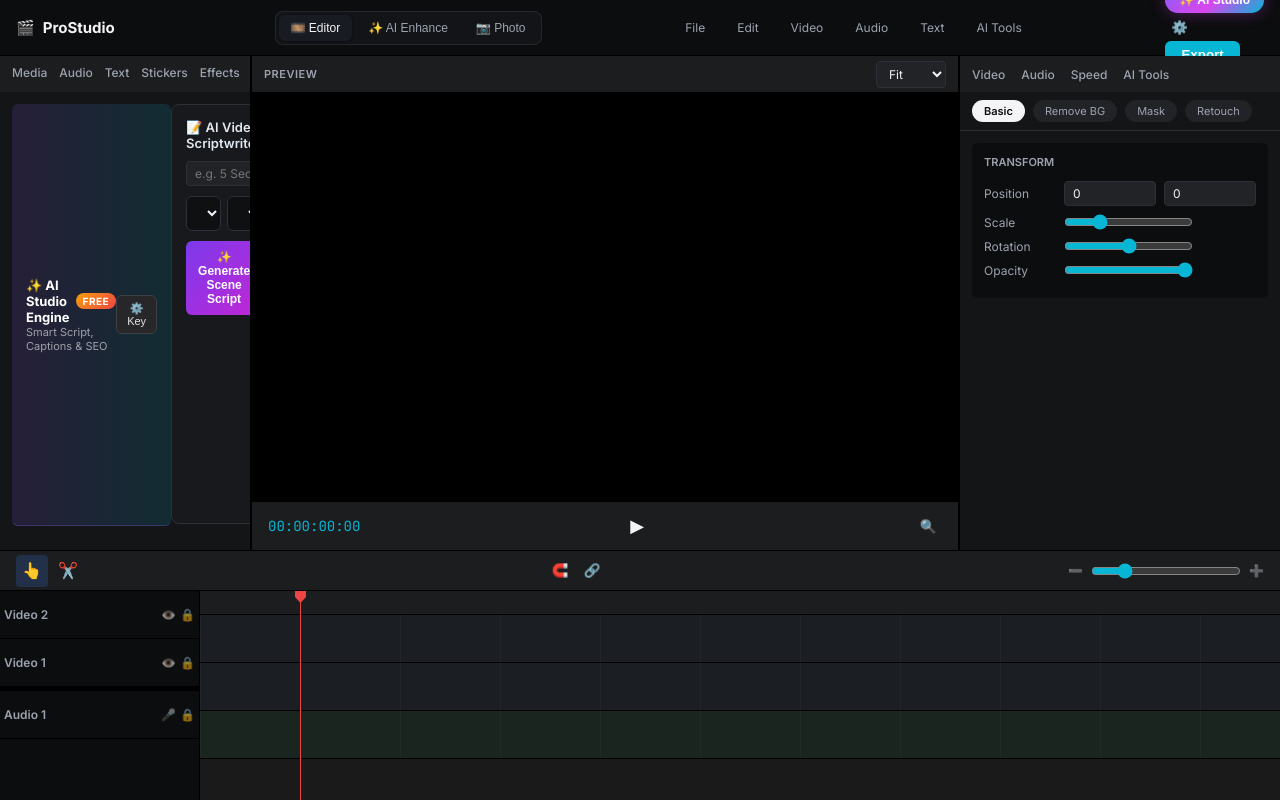
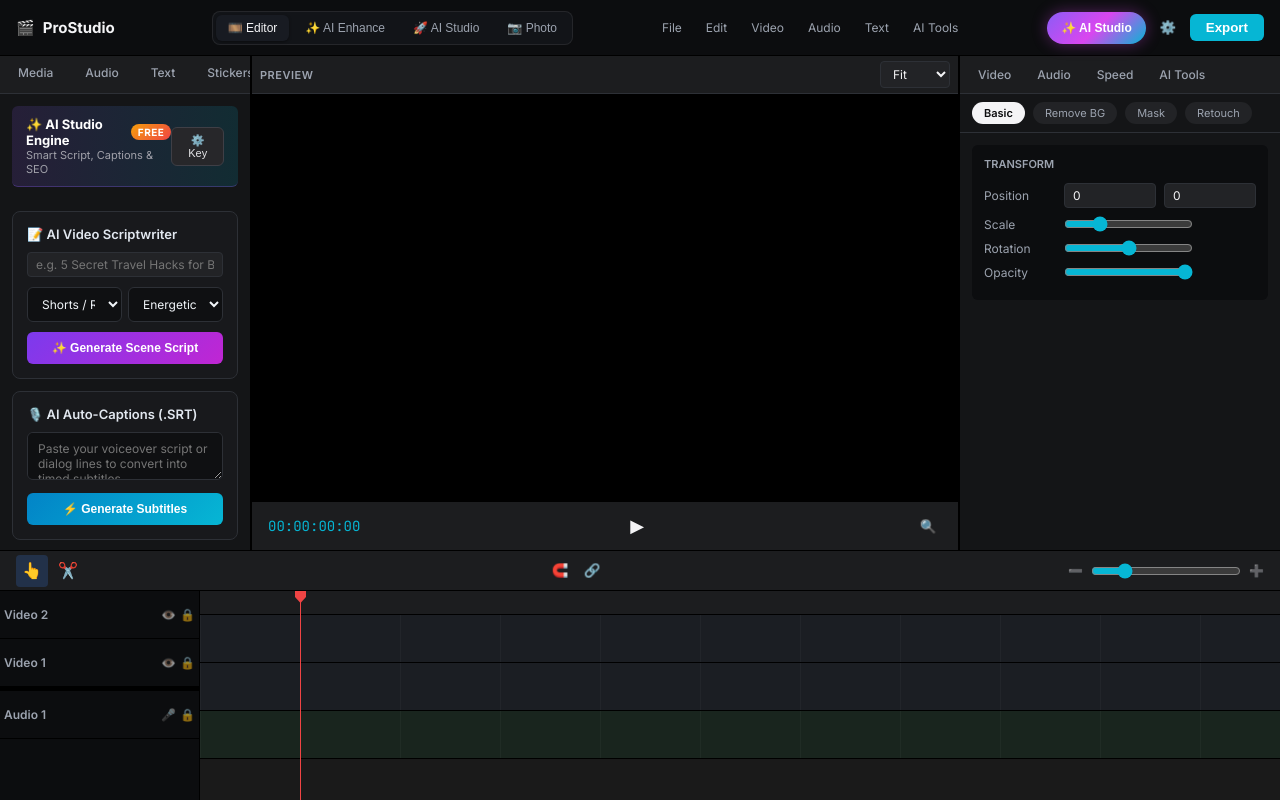
Before and after one commit to harshitmeena200515-cyber/prostudio-video-editor, a plain HTML site: page index.html in a window 1280 px wide. Both pictures are taken after a click on the button "✨ AI Studio". Drawn offline with Linux system fonts and the light colour scheme; no server answers.

Commit message:
fix(ui): adjust header flex layout, add AI Studio mode pill, and fix left panel tab overflow

```diff
--- a/index.html
+++ b/index.html
@@ -23,10 +23,11 @@
                 <span class="logo-icon">🎬</span>
                 <span class="logo-text">ProStudio</span>
             </div>
-            <!-- Mode Switcher (Editor / AI Enhance / Photo) -->
+            <!-- Mode Switcher (Editor / AI Enhance / AI Studio / Photo) -->
             <div class="mode-pill-group">
                 <button class="mode-pill-btn active" data-mode="video" title="Timeline Video Editor">🎞️ Editor</button>
                 <button class="mode-pill-btn" data-mode="enhance" title="Neural AI Video Enhancement Studio">✨ AI Enhance</button>
+                <button class="mode-pill-btn" data-mode="aistudio" title="Google Gemini AI Script & Subtitles">🚀 AI Studio</button>
                 <button class="mode-pill-btn" data-mode="photo" title="Photo Editor">📷 Photo</button>
             </div>
 
@@ -106,6 +107,7 @@
                         <div class="tab" data-target="effects-lib">Effects</div>
                         <div class="tab" data-target="transitions-lib">Transitions</div>
                         <div class="tab" data-target="filters-lib">Filters</div>
+                        <div class="tab" id="tab-ai-studio" data-target="ai-studio-lib" style="color: #c084fc; font-weight: 600;">✨ AI Studio</div>
                     </div>
                 </div>
                 <div class="panel-content">
--- a/js/app.js
+++ b/js/app.js
@@ -36,6 +36,9 @@
     }
 
     init() {
+        // Initialize AI Studio Neural Engine first so its pane/tab exists
+        this.aiStudio = new ProStudioAI(this);
+
         // Initialize UI
         initPanels();
         renderLibrary();
@@ -45,14 +48,11 @@
         // Initialize Media Manager
         this.mediaManager.init();
 
-        // Initialize AI Studio Neural Engine
-        this.aiStudio = new ProStudioAI(this);
-
         this.bindEvents();
 
         const urlParams = new URLSearchParams(window.location.search);
         const initialMode = urlParams.get('mode');
-        if (initialMode && ['video', 'enhance', 'photo'].includes(initialMode)) {
+        if (initialMode && ['video', 'enhance', 'photo', 'aistudio'].includes(initialMode)) {
             this.setMode(initialMode);
         }
 
@@ -145,10 +145,40 @@
         this.currentMode = mode;
         document.body.className = `theme-dark mode-${mode}`;
 
+        const leftPanel = document.getElementById('panel-left');
+
         if (mode === 'photo') {
             this.photoUI.activate();
+            if (leftPanel) leftPanel.style.width = '';
         } else if (mode === 'enhance') {
             this.enhancementUI.activate();
+            if (leftPanel) leftPanel.style.width = '';
+        } else if (mode === 'aistudio') {
+            if (this.currentMode === 'photo') this.photoUI.deactivate();
+            if (this.currentMode === 'enhance') this.enhancementUI.deactivate();
+            if (leftPanel) leftPanel.style.width = '380px';
+            const aiTab = document.getElementById('tab-ai-studio');
+            if (aiTab) {
+                document.querySelectorAll('.panel-header .tab').forEach(t => t.classList.remove('active'));
+                aiTab.classList.add('active');
+                document.querySelectorAll('#panel-left .tab-pane').forEach(p => p.classList.remove('active'));
+                const aiPane = document.getElementById('ai-studio-lib');
+                if (aiPane) aiPane.classList.add('active');
+            }
+        } else {
+            if (this.currentMode === 'photo') this.photoUI.deactivate();
+            if (this.currentMode === 'enhance') this.enhancementUI.deactivate();
+            if (leftPanel) leftPanel.style.width = '';
+            const mediaTab = document.querySelector('.panel-header .tab[data-target="media-bin"]');
+            if (mediaTab) {
+                document.querySelectorAll('.panel-header .tab').forEach(t => t.classList.remove('active'));
+                mediaTab.classList.add('active');
+                document.querySelectorAll('#panel-left .tab-pane').forEach(p => p.classList.remove('active'));
+                const mediaPane = document.getElementById('media-bin');
+                if (mediaPane) mediaPane.classList.add('active');
+            }
+            // Standard editor
+            if (leftPanel) leftPanel.style.width = '';
         }
 
         // Update active class on mode pills
--- a/styles/ai-studio.css
+++ b/styles/ai-studio.css
@@ -182,3 +182,45 @@
 .ai-modal-close:hover {
     color: #fff;
 }
+
+
+.ai-pill-btn {
+    height: 32px;
+    padding: 0 14px;
+    white-space: nowrap;
+    display: inline-flex;
+    align-items: center;
+    justify-content: center;
+    gap: 6px;
+    font-size: 12px;
+    font-weight: 600;
+}
+
+/* Force Vertical Column Layout for AI Studio Lib Pane */
+#ai-studio-lib {
+    display: none;
+    width: 100%;
+    height: 100%;
+    overflow-y: auto;
+    overflow-x: hidden;
+    padding: 14px;
+    box-sizing: border-box;
+}
+
+#ai-studio-lib.active {
+    display: flex !important;
+    flex-direction: column !important;
+    gap: 12px;
+}
+
+#ai-studio-lib .ai-section-card {
+    width: 100%;
+    box-sizing: border-box;
+    margin-bottom: 0;
+}
+
+#ai-studio-lib .ai-tab-header {
+    width: 100%;
+    box-sizing: border-box;
+    border-radius: 6px;
+}
--- a/styles/enhancement.css
+++ b/styles/enhancement.css
@@ -725,3 +725,11 @@
     color: var(--text-primary);
     border-color: rgba(255, 255, 255, 0.2);
 }
+
+
+.mode-pill-btn[data-mode="aistudio"].active {
+    background: linear-gradient(135deg, rgba(168, 85, 247, 0.25), rgba(6, 182, 212, 0.15));
+    color: #c084fc;
+    border: 1px solid rgba(168, 85, 247, 0.4);
+    box-shadow: 0 0 12px rgba(168, 85, 247, 0.35);
+}
--- a/styles/main.css
+++ b/styles/main.css
@@ -588,3 +588,119 @@
     overflow: hidden;
     text-overflow: ellipsis;
 }
+
+
+/* Responsive Header & Menu Actions */
+.menu-actions {
+    display: flex;
+    align-items: center;
+    gap: 8px;
+    flex-shrink: 0;
+    white-space: nowrap;
+}
+
+#menu-bar {
+    height: var(--header-height);
+    background-color: var(--bg-main);
+    border-bottom: 1px solid var(--border-color);
+    display: flex;
+    align-items: center;
+    padding: 0 16px;
+    justify-content: space-between;
+    flex-wrap: nowrap;
+    position: relative;
+    z-index: 100;
+}
+
+.menu-brand {
+    display: flex;
+    align-items: center;
+    gap: 8px;
+    font-weight: 700;
+    font-size: 15px;
+    margin-right: 16px;
+    flex-shrink: 0;
+}
+
+.menu-nav {
+    display: flex;
+    gap: 12px;
+    align-items: center;
+    flex-shrink: 1;
+}
+
+@media (max-width: 1400px) {
+    .menu-nav {
+        gap: 8px;
+        font-size: 12px;
+    }
+}
+
+@media (max-width: 1100px) {
+    .menu-nav {
+        display: none;
+    }
+}
+
+/* Enhanced Left Panel Tabs */
+.panel-header {
+    height: 38px;
+    background-color: var(--bg-panel-header);
+    display: flex;
+    align-items: center;
+    padding: 0 8px;
+    border-bottom: 1px solid var(--border-light);
+    overflow-x: auto;
+    overflow-y: hidden;
+    scrollbar-width: thin;
+    scrollbar-color: #3f3f46 transparent;
+}
+
+.panel-header::-webkit-scrollbar {
+    height: 4px;
+}
+
+.panel-header::-webkit-scrollbar-track {
+    background: transparent;
+}
+
+.panel-header::-webkit-scrollbar-thumb {
+    background: #3f3f46;
+    border-radius: 2px;
+}
+
+.panel-header::-webkit-scrollbar-thumb:hover {
+    background: #71717a;
+}
+
+.tabs {
+    display: flex;
+    gap: 6px;
+    height: 100%;
+    align-items: center;
+    min-width: max-content;
+}
+
+.tab {
+    display: inline-flex;
+    align-items: center;
+    padding: 4px 10px;
+    border-radius: 4px;
+    color: var(--text-secondary);
+    cursor: pointer;
+    font-weight: 500;
+    font-size: 12px;
+    white-space: nowrap;
+    transition: all 0.15s ease;
+}
+
+.tab:hover {
+    color: var(--text-primary);
+    background: rgba(255, 255, 255, 0.06);
+}
+
+.tab.active {
+    color: #fff;
+    background: var(--bg-active);
+    font-weight: 600;
+}
```
